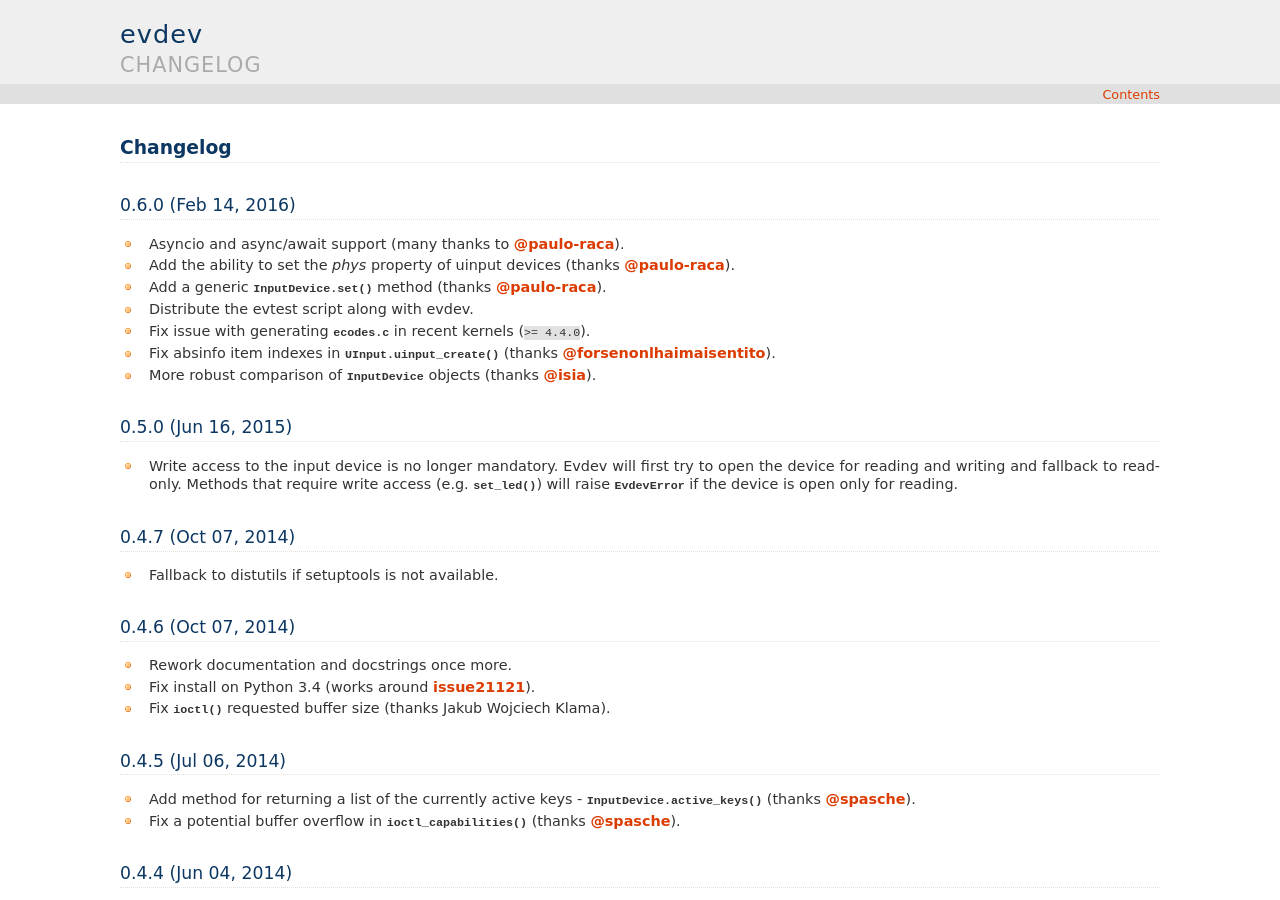
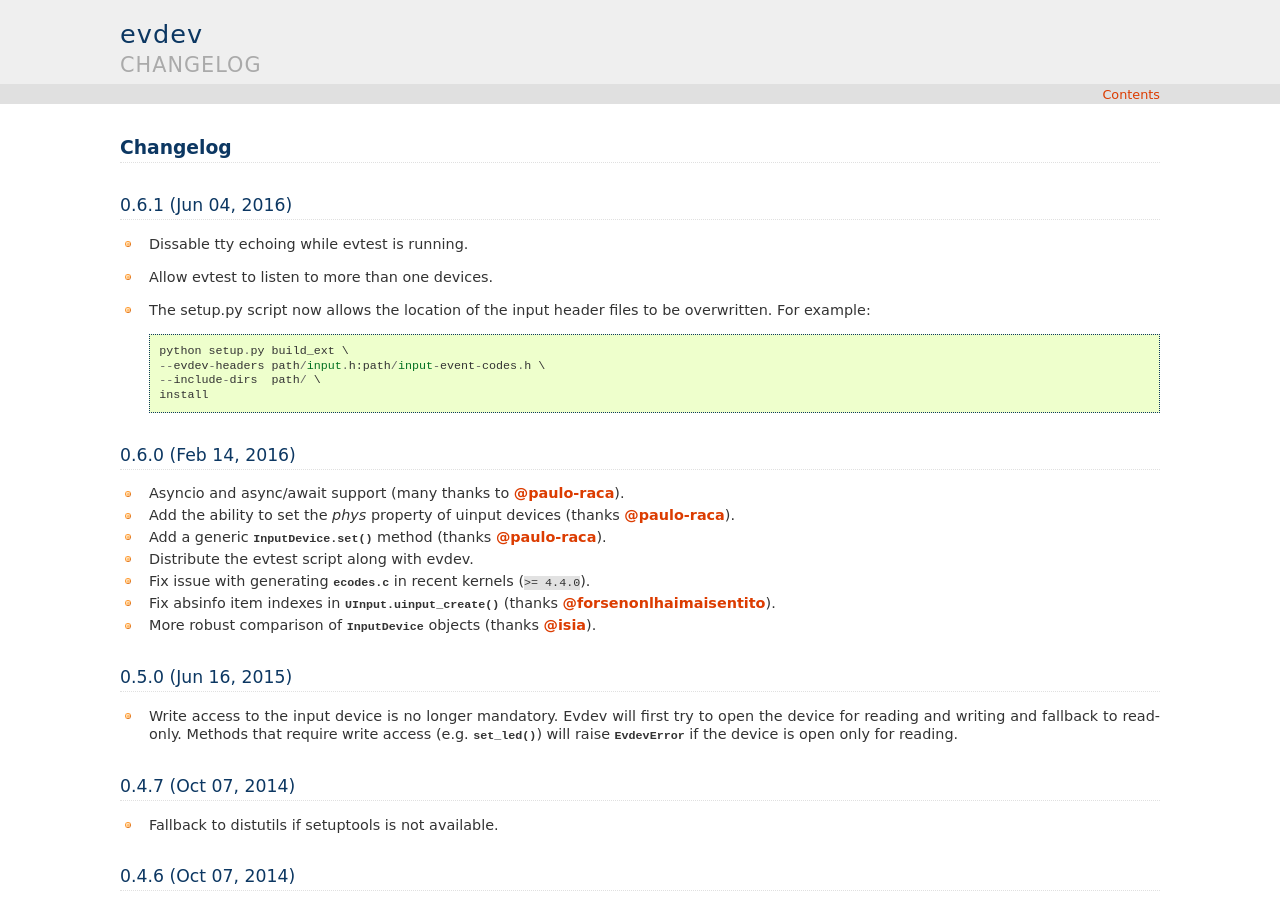
Before and after one commit to gvalkov/python-evdev, a Sphinx documentation site: the page built from docs/changelog.rst, in a window 1280 px wide and 900 px high. Built offline with Sphinx 7.4.7, drawn with Linux system fonts in a browser that asks for light colours.

Commit message:
Bump version: 0.6.0 -> 0.6.1

```diff
--- a/docs/changelog.rst
+++ b/docs/changelog.rst
@@ -1,5 +1,20 @@
 Changelog
 =========
+
+0.6.1 (Jun 04, 2016)
+^^^^^^^^^^^^^^^^^^^^
+
+- Dissable tty echoing while evtest is running.
+- Allow evtest to listen to more than one devices.
+
+- The setup.py script now allows the location of the input header files to be
+  overwritten. For example::
+
+    python setup.py build_ext \
+    --evdev-headers path/input.h:path/input-event-codes.h \
+    --include-dirs  path/ \
+    install
+
 
 0.6.0 (Feb 14, 2016)
 ^^^^^^^^^^^^^^^^^^^^
--- a/docs/conf.py
+++ b/docs/conf.py
@@ -59,7 +59,7 @@ copyright = u'2012-2016, Georgi Valkov'
 # built documents.
 #
 # The full version, including alpha/beta/rc tags.
-release = '0.6.0'
+release = '0.6.1'
 
 # The short X.Y version.
 version = release
--- a/setup.cfg
+++ b/setup.cfg
@@ -1,5 +1,5 @@
 [bumpversion]
-current_version = 0.6.0
+current_version = 0.6.1
 message = Bump version: {current_version} -> {new_version}
 commit = True
 tag = True
--- a/setup.py
+++ b/setup.py
@@ -43,7 +43,7 @@ ecodes_c = Extension('evdev._ecodes', sources=['evdev/ecodes.c'], extra_compile_
 #-----------------------------------------------------------------------------
 kw = {
     'name':                 'evdev',
-    'version':              '0.6.0',
+    'version':              '0.6.1',
 
     'description':          'Bindings to the Linux input handling subsystem',
     'long_description':     open(pjoin(here, 'README.rst')).read(),
```
